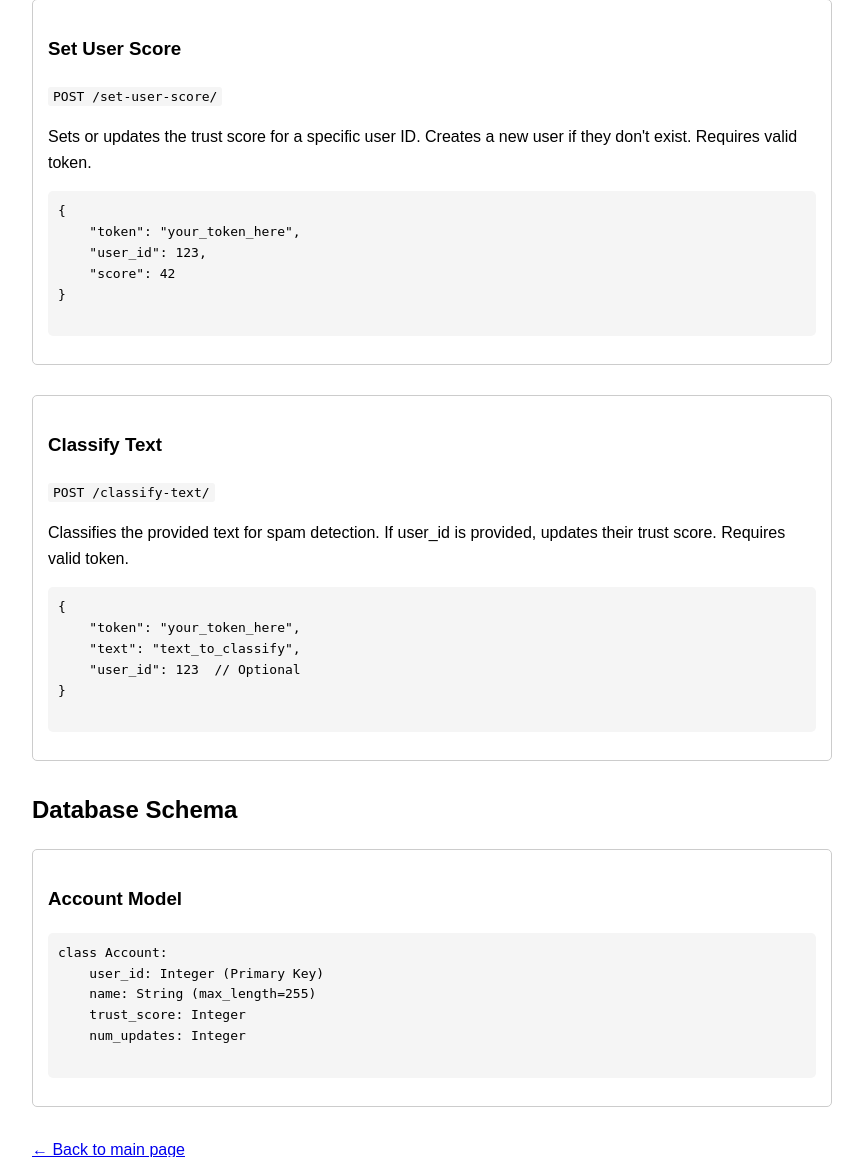
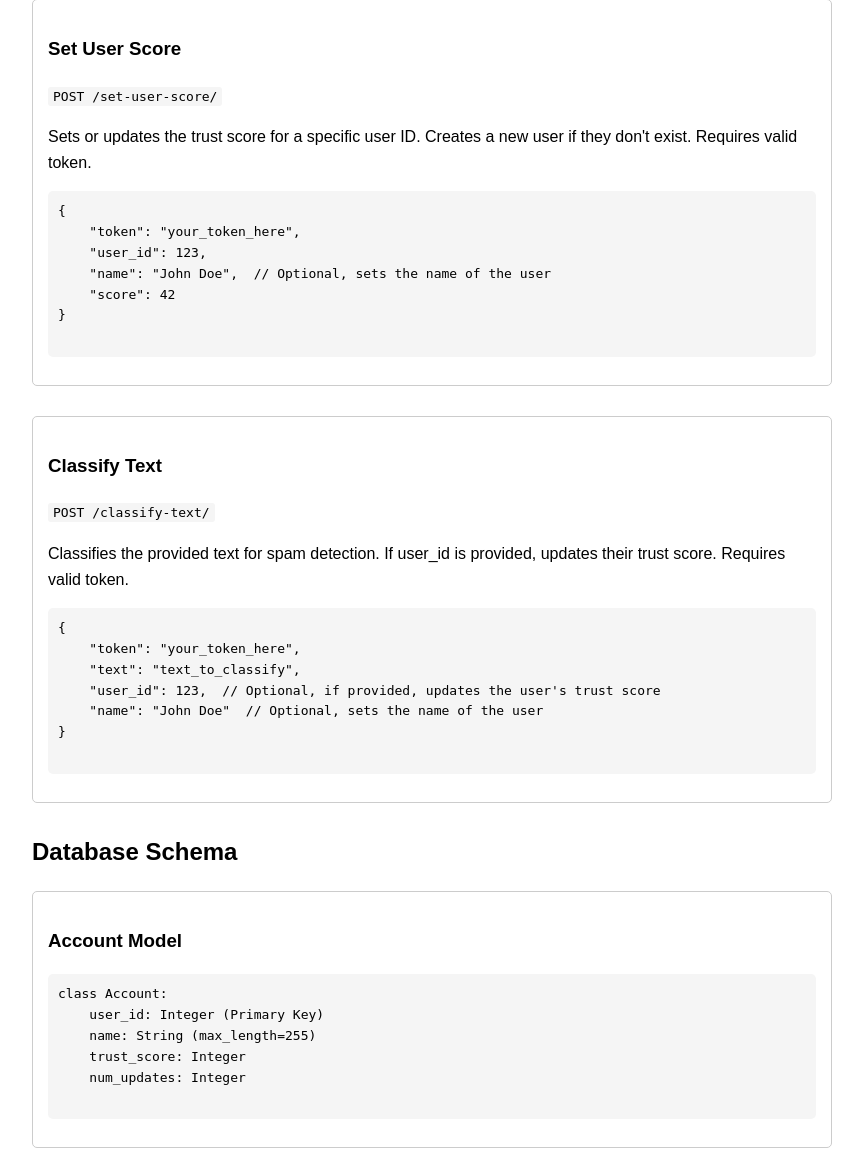
Before and after one commit to MekhyW/Spam-Pouncer, a Django app: page /docs/ in a window 1280 px wide. Shown: the part 917-2074 px from the top of the page, without its empty margins (208-1071 px from the left). Run offline with Django 5.2, Linux system fonts and the light colour scheme.

Commit message:
Update user name

```diff
--- a/spam_pouncer/spampouncerapp/templates/spampouncerapp/docs.html
+++ b/spam_pouncer/spampouncerapp/templates/spampouncerapp/docs.html
@@ -75,6 +75,7 @@
 {
     "token": "your_token_here",
     "user_id": 123,
+    "name": "John Doe",  // Optional, sets the name of the user
     "score": 42
 }
         </pre>
@@ -88,7 +89,8 @@
 {
     "token": "your_token_here",
     "text": "text_to_classify",
-    "user_id": 123  // Optional
+    "user_id": 123,  // Optional, if provided, updates the user's trust score
+    "name": "John Doe"  // Optional, sets the name of the user
 }
         </pre>
     </div>
--- a/spam_pouncer/spampouncerapp/views.py
+++ b/spam_pouncer/spampouncerapp/views.py
@@ -60,6 +60,7 @@ def set_user_score(request):
         try:
             account = Account.objects.get(user_id=user_id)
             account.trust_score = score
+            account.name = name
             account.num_updates += 1
             account.save()
         except Account.DoesNotExist:
@@ -81,6 +82,7 @@ def classify_text(request):
             try:
                 account = Account.objects.get(user_id=user_id)
                 account.trust_score += score
+                account.name = name
                 account.num_updates += 1
                 account.save()
             except Account.DoesNotExist:
```
